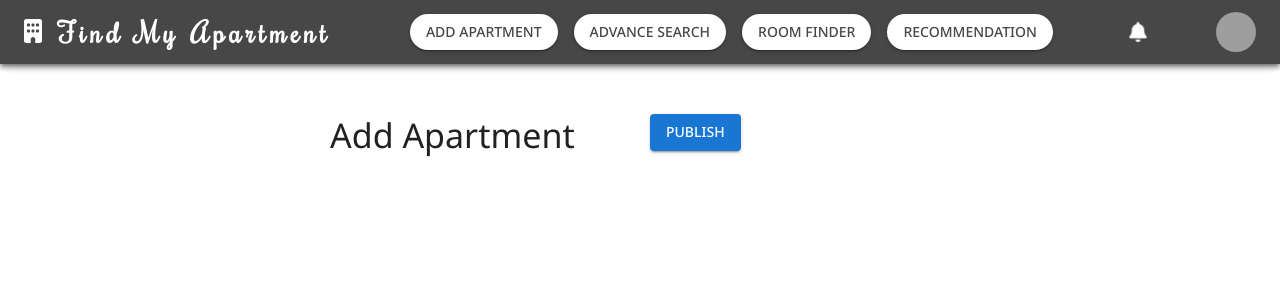
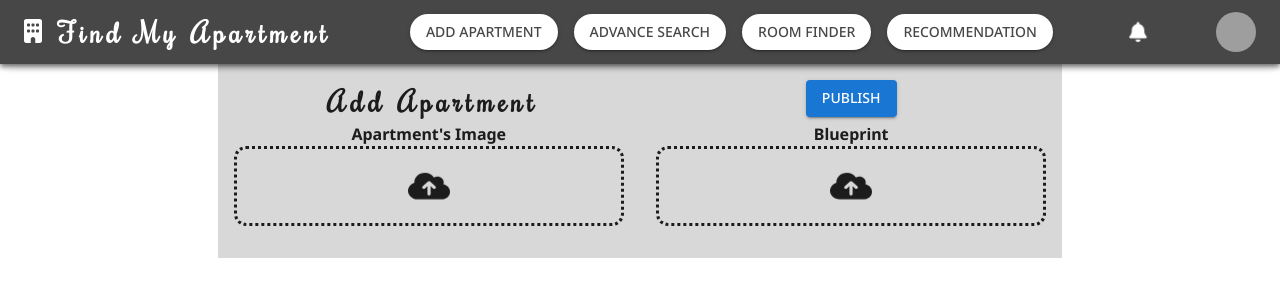
Before and after one commit to AshfaqRahman/find-my-apartment-frontend, a Next.js app: page /add-apartment in a window 1280 px wide. Shown: the top 300 px of the page. Built offline with nearby package versions, Linux system fonts and the light colour scheme; grey boxes are pictures that could not be loaded.

Commit message:
dropdown fixed

```diff
--- a/package.json
+++ b/package.json
@@ -33,6 +33,7 @@
     "next": "13.4.12",
     "react": "18.2.0",
     "react-dom": "18.2.0",
+    "react-dropzone": "^14.2.3",
     "react-jsx-parser": "^1.29.0",
     "react-router-dom": "^6.14.2",
     "typescript": "5.1.6"
--- a/src/app/add-apartment/layout.tsx
+++ b/src/app/add-apartment/layout.tsx
@@ -1,24 +1,21 @@
 "use client";
-import styles from "./page.module.css"
+import styles from "./page.module.css";
 
 import * as React from "react";
 import AppBarComponent from "@/components/app-bar";
-
+import { Grid } from "@mui/material";
 
 export default function RootLayout({
   children,
 }: {
   children: React.ReactNode;
 }) {
-
   return (
     <>
-        <AppBarComponent>
-        </AppBarComponent>
-
-        <div className={`below-app-bar`}>
-          {children}
-        </div>
+      <Grid container>
+        <AppBarComponent />
+        <Grid item>{children}</Grid>
+      </Grid>
     </>
   );
 }
--- a/src/app/add-apartment/page.tsx
+++ b/src/app/add-apartment/page.tsx
@@ -1,166 +1,122 @@
 "use client";
 import * as React from "react";
+import { Inter, Rochester, Satisfy } from "next/font/google";
 import { useCallback, useState } from "react";
 import Image from "next/image";
 import styles from "./page.module.css";
 import { Box, Grid, Typography } from "@mui/material";
 import ButtonComponent from "@/mui-components/buttons";
 import MultiSelectComponent from "@/mui-components/multi-select";
+import { ThemeProvider, createTheme } from "@mui/material/styles";
 import {
   _apartmentTypes,
   _area,
   _baths,
   _beds,
   _budget,
+  _centeringStyle,
+  _color,
   _pageHeight,
 } from "@/static/constants";
-import SliderComponent from "@/mui-components/slider";
-import TextFieldComponent from "@/mui-components/text-field";
-import Budget from "@/components/budget";
-import Area from "@/components/area";
-import HOST from "@/static/host";
-import axios from "axios";
-import Apartment from "@/components/apartment";
-import SelectComponent from "@/mui-components/select";
-import { searchApartments } from "./apis";
-import { apiUrls } from "@/lib/apiUrls";
-import ApartmentTypesComponent from "@/components/apartment-types";
-import BedsSelectionComponent from "@/components/beds-selection";
-import BathsSelectionComponent from "@/components/baths-selection";
-import FacilitiesComponent from "@/components/facilities";
-import KeywordsComponent from "@/components/keywords";
-import Map from "@/components/map";
+import Dropzone from "@/components/ReactComponents/dropzone";
 
-const localPath = "advance-search";
+const rochester = Rochester({ weight: "400", subsets: ["latin"] });
+const theme = createTheme({
+  typography: {
+    fontFamily: rochester.style.fontFamily,
+  },
+});
 
 export default function Home() {
-  const [apartmentTypes, setApartmentTypes] = React.useState([]);
-  const handleApartmentTypeChange = (types: any) => {
-    setApartmentTypes(types);
-  };
-
-  const [beds, setBeds] = React.useState([]);
-  const handleBedsChange = (selectedOptions: any) => {
-    setBeds(selectedOptions);
-  };
-
-  const [baths, setBaths] = React.useState(_baths);
-  const handleBathsChange = (selectedOptions: any) => {
-    setBaths(selectedOptions);
-  };
-
-  const [budget, setBudget] = React.useState([10000, 99999]);
-  const [area, setArea] = React.useState([500, 10000]);
-
-  const [facilities, setFacilities] = React.useState([]);
-  const handleFacilitiesChange = (types: any) => {
-    setFacilities(types);
-  };
-
-  const [keywords, setKeywords] = React.useState([]);
-  const handleKeywordsChange = (types: any) => {
-    setKeywords(types);
-  };
-
-  let [apartments, setApartments] = React.useState([
-    {
-      id: 1,
-      price: 10000,
-      bedrooms: 3,
-      baths: 2,
-      area_sqft: 1000,
-      apartment_type: "Flat",
-      address: "Dhaka",
-      type: "Family",
-    },
-    {
-      id: 2,
-      price: 10000,
-      bedrooms: 3,
-      baths: 2,
-      area_sqft: 1000,
-      apartment_type: "Flat",
-      address: "Dhaka",
-      type: "Family",
-    },
-  ]);
-
-  let apartmentStatuses = ["Any", "Vacant", "Occupied"];
-  let [apartmentStatus, setApartmentStatus] = React.useState("Any");
-
-  const handleApartmentStatusChange = (
-    event: React.ChangeEvent<HTMLInputElement>
-  ) => {
-    setApartmentStatus(event.target.value);
-  };
-
-  let orderByes = [
-    "price lowest",
-    "nearest",
-    "latest",
-    "price highest",
-    "preference",
-  ];
-  let [orderBy, setOrderBy] = React.useState("");
-
-  const handleOrderByChange = (event: React.ChangeEvent<HTMLInputElement>) => {
-    setOrderBy(event.target.value);
-  };
-
-  const saveSearch = () => {
-    console.log("saving search ...");
-  };
-
   // const onSearch = =async (data: any) => {
   // 	setSelected(data);
   // };
 
-  const search = async () => {
-    // console.log("searching ...");
-    // const url = `${HOST}/apartments`;
-    const params = {
-      apartmentTypes: apartmentTypes,
-      beds: beds,
-      baths: baths,
-      price_min: +budget[0],
-      price_max: +budget[1],
-      area_min: +area[0],
-      area_max: +area[1],
-      facilities: facilities,
-      keywords: keywords,
-    };
-    console.log("params: ", params);
-    let data = await searchApartments(params);
-    console.log(data);
-  };
-
   const pageHeight = _pageHeight;
-
 
   return (
     <>
-      <Grid container spacing={0} key={1}>
-        <Grid key={"1_ex"} className="left-part" minHeight={{pageHeight}} container item lg={3} md={3}>
-        </Grid>
-        <Grid key={2} minHeight={{pageHeight}} maxHeight={{pageHeight}} position={"fixed"} left={{ md: "25%",lg: "25%" }} overflow={"auto"} container item lg={6} md={6} className={'middle-part'}>
-          <Grid key={1} item lg={6}  md={6} className="center-content">
-            <Box sx={{ margin: "10px" }}>
-              <Typography variant="h4"  >Add Apartment</Typography>
+      <Grid container spacing={0} key={1} mt={1}>
+        <Grid
+          item
+          container
+          minHeight={{ pageHeight }}
+          maxHeight={{ pageHeight }}
+          position={"fixed"}
+          md={12} lg={12}
+          overflow={"auto"}
+          sx={{
+            ..._centeringStyle
+          }}
+        >
+          <Grid key={2} container item pt={3} spacing={0}
+            sx={{
+              width: "66vw",
+              bgcolor: _color.background_left,
+            }}
+          >
+            <Grid key={1} item lg={6} md={6}>
+              <Box sx={{ ..._centeringStyle }}>
+                <ThemeProvider theme={theme}>
+                  <Typography
+                    sx={{
+                      ml: 1,
+                      fontSize: "1.75rem",
+                      fontWeight: 600,
+                      letterSpacing: ".3rem",
+                      color: "inherit",
+                      textDecoration: "none",
+                    }}
+                  >
+                    Add Apartment
+                  </Typography>
+                </ThemeProvider>
               </Box>
             </Grid>
-          <Grid key={2} item lg={6}  md={6} className={"center-content"}>
-            <Box sx={{ margin: "10px" }}>
+            <Grid key={2} item lg={6} md={6}>
+              <Box sx={{ ..._centeringStyle }}>
                 <ButtonComponent variant="contained">Publish</ButtonComponent>
               </Box>
             </Grid>
-          <Grid key={3} item lg={12} md={12}>
-            {/* {apartments.map((x, idx) => {
-              return <Apartment data={x} key={idx} />;
-            })} */}
+            <Grid item key={"apartment image"} lg={6} md={6}>
+              <Box
+                sx={{
+                  ..._centeringStyle,
+                }}
+              >
+                <Dropzone
+                  title="Apartment's Image"
+                  maxFiles={10}
+                  onUpload={() => {
+                    console.log("upload");
+                  }}
+                >
+                  {(dropzoneProps: any) => {
+                    return <></>;
+                  }}
+                </Dropzone>
+              </Box>
+            </Grid>
+            <Grid item key={"blueprint"} lg={6} md={6}>
+              <Box
+                sx={{
+                  ..._centeringStyle,
+                }}
+              >
+                <Dropzone
+                  title="Blueprint"
+                  maxFiles={1}
+                  onUpload={() => {
+                    console.log("upload");
+                  }}
+                >
+                  {(dropzoneProps: any) => {
+                    return <></>;
+                  }}
+                </Dropzone>
+              </Box>
             </Grid>
           </Grid>
-        <Grid key={3} position={"fixed"}  left={"66.67%"} container item lg={3} md={3} className={"right-part"}>
-          {/* <Map address="ece building, buet, dhaka" /> */}
         </Grid>
       </Grid>
     </>
--- /dev/null
+++ b/src/components/ReactComponents/dropzone.tsx
@@ -0,0 +1,174 @@
+import { _centeringStyle } from "@/static/constants";
+import {
+  faArrowUpFromBracket,
+  faCloudArrowUp,
+} from "@fortawesome/free-solid-svg-icons";
+import { FontAwesomeIcon } from "@fortawesome/react-fontawesome";
+import { Box, Grid } from "@mui/material";
+import React, { useCallback, useEffect, useState } from "react";
+import { useDropzone } from "react-dropzone";
+
+const thumbsContainer = {
+  display: "flex",
+  flexDirection: "row",
+  flexWrap: "wrap",
+  marginTop: 0,
+  backGroundColor: "red",
+};
+
+const thumb = {
+  display: "inline-flex",
+  borderRadius: 1,
+  border: "1px solid #eaeaea",
+  marginBottom: 4,
+  marginRight: 4,
+  width: 100,
+  padding: 0,
+  backGroundColor: "red",
+};
+
+const thumbInner = {
+  display: "flex",
+  minWidth: 0,
+  overflow: "hidden",
+};
+
+const img = {
+  display: "block",
+  minWidth: "10vw",
+};
+
+export default function Dropzone(props: any) {
+  const onDrop = useCallback((acceptedFiles: any) => {
+    acceptedFiles.forEach((file: any, idx: number) => {
+      const reader = new FileReader();
+      console.log(idx);
+
+      reader.onabort = () => console.log("file reading was aborted");
+      reader.onerror = () => console.log("file reading has failed");
+      reader.onload = () => {
+        // Do whatever you want with the file contents
+        const binaryStr = reader.result;
+      };
+      let preview = URL.createObjectURL(file);
+      // console.log(preview);
+      reader.readAsArrayBuffer(file);
+      reader.onloadend = () => {
+        // console.log(reader.result);
+        // convert to base64 image
+        const base64String = btoa(
+          new Uint8Array(reader.result as ArrayBuffer).reduce(
+            (data, byte) => data + String.fromCharCode(byte),
+            ""
+          )
+        );
+        props.onUpload(base64String);
+      };
+    });
+  }, []);
+  const { acceptedFiles, getRootProps, getInputProps } = useDropzone({
+    onDrop,
+    maxFiles: props.maxFiles,
+    accept: {
+      "image/*": [".png", ".jpg", ".jpeg"],
+    },
+    maxSize: 5 * 1024 * 1024,
+  });
+  // const {getRootProps, getInputProps, isDragActive} = useDropzone({onDrop})
+  const [thumbs, setThumbs] = useState<any[]>([]);
+  const [files, setFiles] = useState<any[]>([]);
+  useEffect(() => {
+    let acceptableFiles = acceptedFiles.filter(
+      (file) => !files.includes(file.name)
+    );
+    let approvedFiles = [...files, ...acceptableFiles.map((file) => file.name)];
+
+    approvedFiles.splice(0, Math.max(0, approvedFiles.length - props.maxFiles))
+
+    setFiles(approvedFiles);
+
+    let acFiles = acceptableFiles.map((file: any) => (
+      <div style={thumb} key={file.name}>
+        <div style={thumbInner}>
+          <img
+            src={URL.createObjectURL(file)}
+            width={"100px"}
+            height={"100px"}
+            // Revoke data uri after image is loaded
+            onLoad={() => {
+              URL.revokeObjectURL(file.preview);
+            }}
+          />
+        </div>
+      </div>
+    ));
+    approvedFiles = [...thumbs, ...acFiles];
+    approvedFiles.splice(0, Math.max(0, approvedFiles.length - props.maxFiles))
+    setThumbs(approvedFiles);
+  }, [acceptedFiles]);
+
+  return (
+    <section className="container">
+      <div {...getRootProps({ className: "dropzone" })}>
+        <input {...getInputProps()} />
+        <Grid container>
+          <Grid
+            item
+            lg={12}
+            md={12}
+            sx={{
+              maxWidth: "28vw",
+              minWidth: "28vw",
+              px: 2,
+            }}
+          >
+            <Box
+              sx={{
+                ..._centeringStyle,
+                borderRadius: 2,
+                fontWeight: "bold",
+              }}
+            >
+              {props.title}
+            </Box>
+            <Box
+              sx={{
+                ..._centeringStyle,
+                borderRadius: 3,
+                height: "10vh",
+                width: "100%",
+                padding: 0,
+                border: "dotted",
+              }}
+            >
+              <FontAwesomeIcon icon={faCloudArrowUp} bounce size="2xl" />
+            </Box>
+          </Grid>
+          <Grid
+            item
+            md={12}
+            lg={12}
+            sx={{
+              maxWidth: "28vw",
+              minWidth: "28vw",
+              px: 2,
+            }}
+          >
+            <Box
+              sx={{
+                ..._centeringStyle,
+              }}
+            >
+              <ul>{thumbs}</ul>
+            </Box>
+          </Grid>
+        </Grid>
+      </div>
+      {/* <Grid container>
+        <Grid item bgcolor={"red"}>
+          <ul>{thumbs}</ul>
+        </Grid>
+      </Grid> */}
+    </section>
+  );
+}
```
Also changed, not shown: src/app/advance-search/layout.tsx (+6 -12 lines), 1 other file (tests, documents, lock files or other folders). Lines whose indentation alone changed are shown as unchanged.
